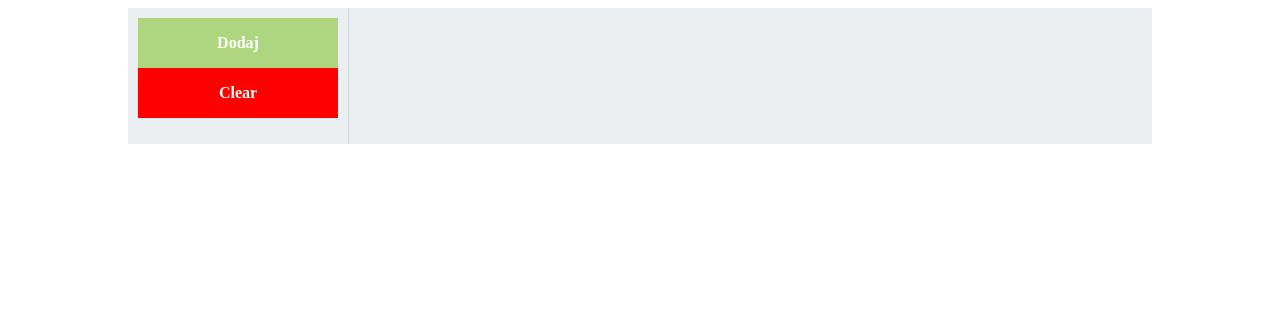
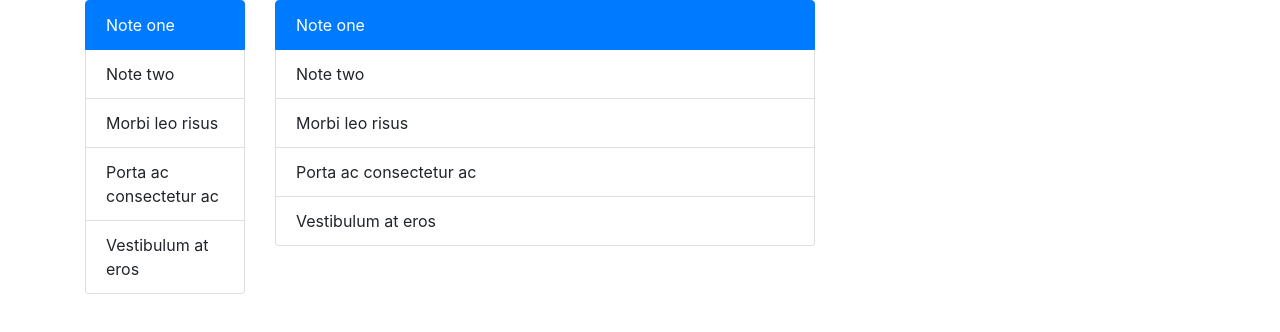
Before and after one commit to krogacki/jsnotes, a plain HTML site: page index.html in a window 1280 px wide. Drawn offline with nearby package versions, Linux system fonts and the light colour scheme.

Commit message:
updated body and boostrap links

```diff
--- a/index.html
+++ b/index.html
@@ -1,23 +1,39 @@
 <!DOCTYPE html>
 <html lang="en">
 <head>
-    <meta charset="UTF-8">
-    <title> Notes like in mac </title>
-     <link rel="stylesheet" href="css/mystyle.css">
+    <!-- Required meta tags -->
+    <meta charset="utf-8">
+    <meta name="viewport" content="width=device-width, initial-scale=1, shrink-to-fit=no">
+
+    <!-- Bootstrap CSS -->
+    <link rel="stylesheet" href="https://stackpath.bootstrapcdn.com/bootstrap/4.5.2/css/bootstrap.min.css"
+        integrity="sha384-JcKb8q3iqJ61gNV9KGb8thSsNjpSL0n8PARn9HuZOnIxN0hoP+VmmDGMN5t9UJ0Z" crossorigin="anonymous">
+
+    <title>jsNotes</title>
 </head>
 <body>
-
-    <div class="wrapper clearfix">
-        <div class="left">
-            <div class="add">Dodaj</div>
-            <div class="clear">Clear</div>
-            <ul class="list"></ul>
-        </div>
-
-        <div class="right">
-            <h3 class="title"></h3>
-            <p class="body"></p>
+    <div class="container">
+        <div class="row justify-content-start">
+            <div class="col-2">
+                <ul class="list-group">
+                    <li class="list-group-item active">Note one</li>
+                    <li class="list-group-item">Note two</li>
+                    <li class="list-group-item">Morbi leo risus</li>
+                    <li class="list-group-item">Porta ac consectetur ac</li>
+                    <li class="list-group-item">Vestibulum at eros</li>
+                </ul>
+            </div>
+            <div class="col-6">
+                <ul class="list-group">
+                    <li class="list-group-item active">Note one</li>
+                    <li class="list-group-item">Note two</li>
+                    <li class="list-group-item">Morbi leo risus</li>
+                    <li class="list-group-item">Porta ac consectetur ac</li>
+                    <li class="list-group-item">Vestibulum at eros</li>
+                </ul>
+            </div>
         </div>
     </div>
-    <script src="js/scripts.js"></script>
+    <!-- Optional JavaScript -->
 </body>
+</html>
```
